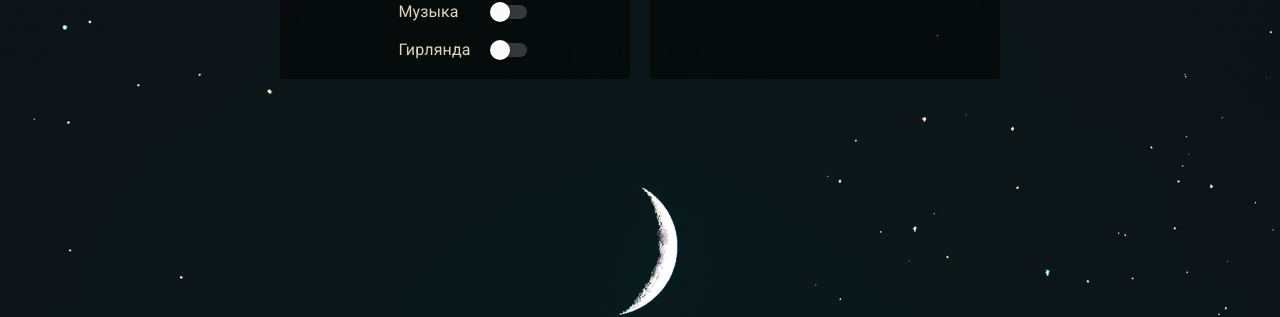
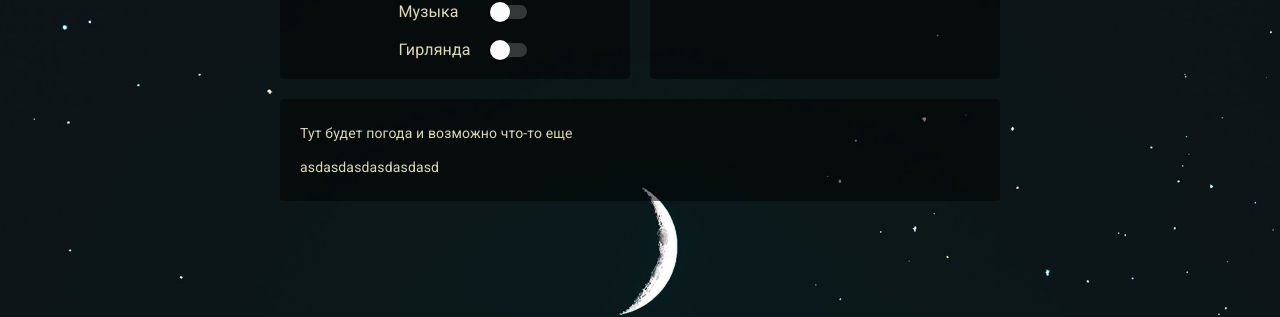
Before and after one commit to AlexKorostelev/MALINKA, a React (Create React App) app in the folder client/: page /cabinet in a window 1280 px wide. Shown: the part 303-620 px from the top of the page. Built offline with nearby package versions, Linux system fonts and the light colour scheme; no server answers.

Commit message:
add ControlPanel

```diff
--- a/client/src/components/Cabinet/Cabinet.js
+++ b/client/src/components/Cabinet/Cabinet.js
@@ -6,6 +6,7 @@ import BackgroundImg from '../../assets/bg.jpg';
 import SwitchesGroup from './MaterialComponents/Light/index';
 import StateOfMalinka from '../StateOfMalinka/StateOfMalinka';
 import CabinetHeader from './MaterialComponents/CabinetHeader/CabinetHeader';
+import ControlPanel from './MaterialComponents/ControlPanel/ControlPanel';
 
 const useStyles = makeStyles(() => ({
   root: {
@@ -34,6 +35,17 @@ const useStyles = makeStyles(() => ({
   contentContainer: {
     display: 'flex',
   },
+  bottomContainer: {
+    display: 'flex',
+    flex: 1,
+    alignItems: 'center',
+    color: 'rgb(220,216,181)',
+    background: 'rgba(0,0,0,0.5)',
+    borderRadius: '4px',
+    margin: '0 10px',
+    padding: '10px 20px',
+    minWidth: '350px',
+  },
 }));
 
 export default function Cabinet() {
@@ -58,6 +70,10 @@ export default function Cabinet() {
 
         </div>
 
+        <div className={classes.bottomContainer}>
+          <ControlPanel />
+        </div>
+
       </div>
     </>
   );
--- a/client/src/components/ControlPanel/ControlPanel.js
+++ b/client/src/components/Cabinet/MaterialComponents/ControlPanel/ControlPanel.js
@@ -3,7 +3,7 @@ import { makeStyles } from '@material-ui/core/styles';
 
 const useStyles = makeStyles(() => ({
   div: {
-    color: 'lightsalmon',
+    color: 'rgb(220,216,181)',
   },
 }));
 
@@ -12,7 +12,8 @@ export default function ControlPanel() {
   return (
     <>
       <div className={classes.div}>
-        <h1>Тут будет погода и прочая херабора</h1>
+        <p>Тут будет погода и возможно что-то еще</p>
+        <p>asdasdasdasdasdasd</p>
       </div>
     </>
   );
```
